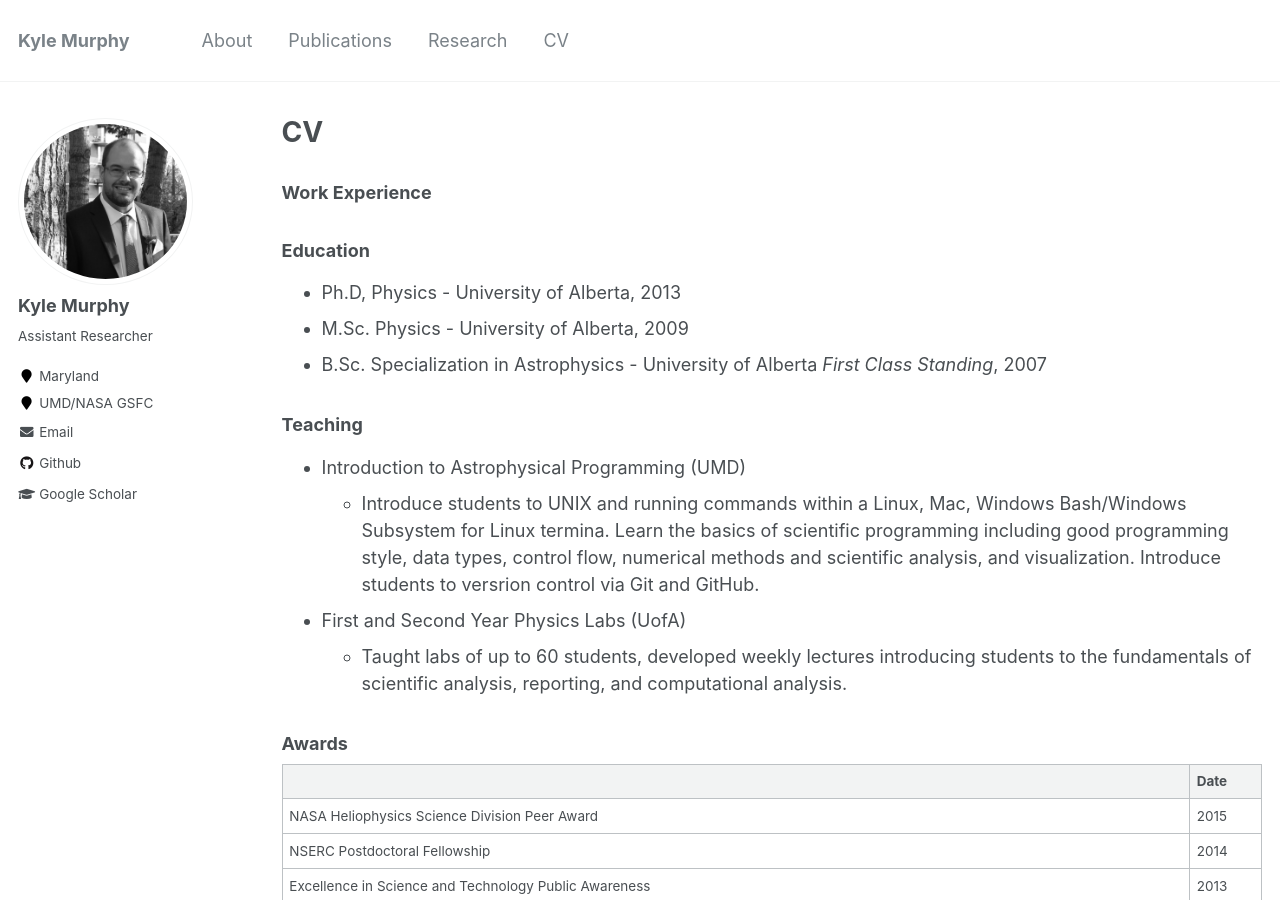
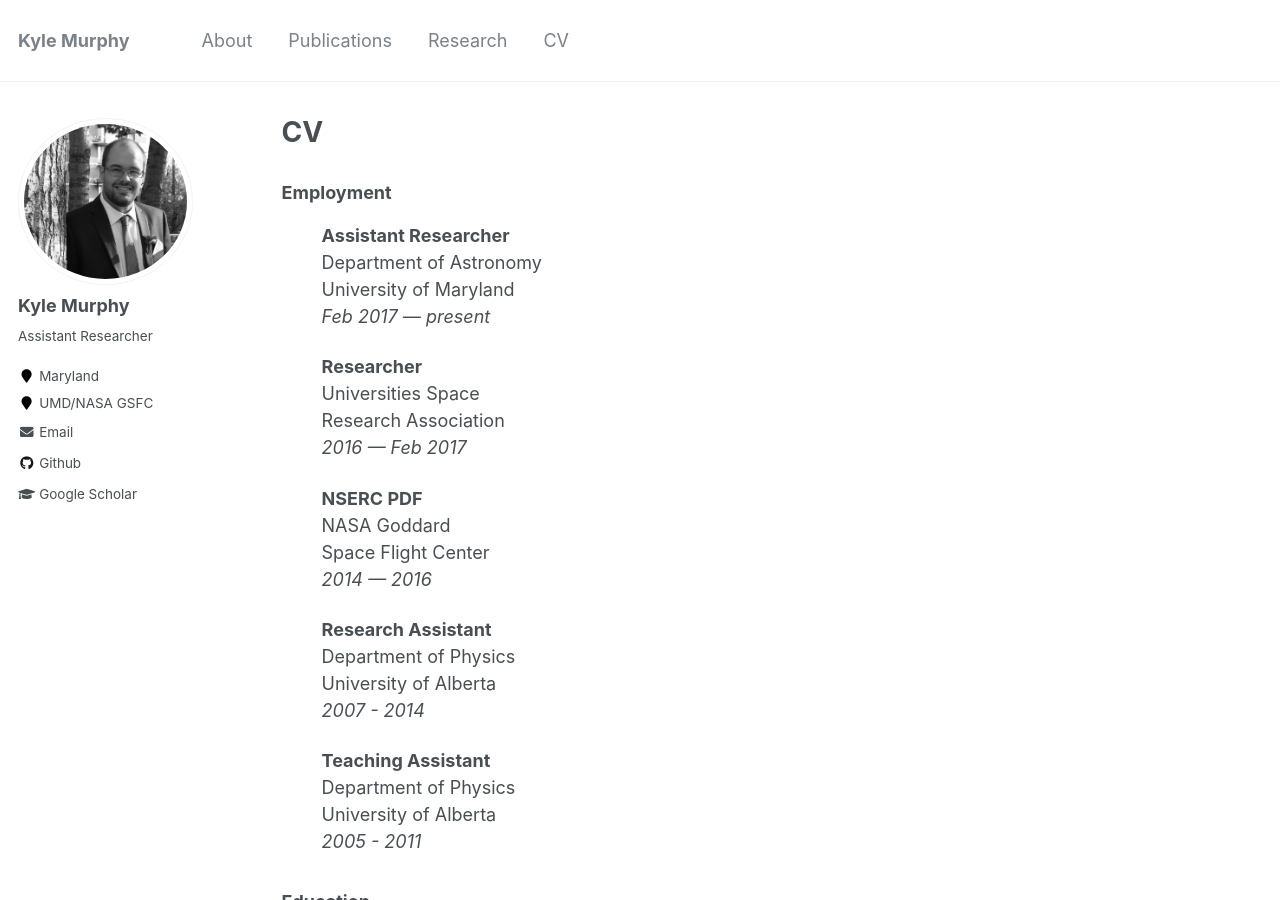
Before and after one commit to kylermurphy/kylermurphy.github.io, a Jekyll site: the page built from _pages/cv.md, in a window 1280 px wide and 900 px high. Built offline with Jekyll 4.4.1, drawn with Linux system fonts in a browser that asks for light colours.

Commit message:
Update cv.md
Added employment history

```diff
--- a/_pages/cv.md
+++ b/_pages/cv.md
@@ -9,7 +9,32 @@ redirect_from:
 
 {% include base_path %}
 
-### Work Experience
+### Employment
+
+<p style="margin-left: 40px"><b>Assistant Researcher</b>
+<br>Department of Astronomy
+<br>University of Maryland
+<br><i>Feb 2017 — present</i></p>
+
+<p style="margin-left: 40px"><b>Researcher</b>
+<br>Universities Space
+<br>Research Association
+<br><i>2016 — Feb 2017</i></p>
+
+<p style="margin-left: 40px"><b>NSERC PDF</b>
+<br>NASA Goddard
+<br>Space Flight Center
+<br><i>2014 — 2016</i></p>
+
+<p style="margin-left: 40px"><b>Research Assistant</b>
+<br>Department of Physics
+<br>University of Alberta
+<br><i>2007 - 2014</i></p>
+
+<p style="margin-left: 40px"><b>Teaching Assistant</b>
+<br>Department of Physics
+<br>University of Alberta
+<br><i>2005 - 2011</i></p>
 
 ### Education
 
```
